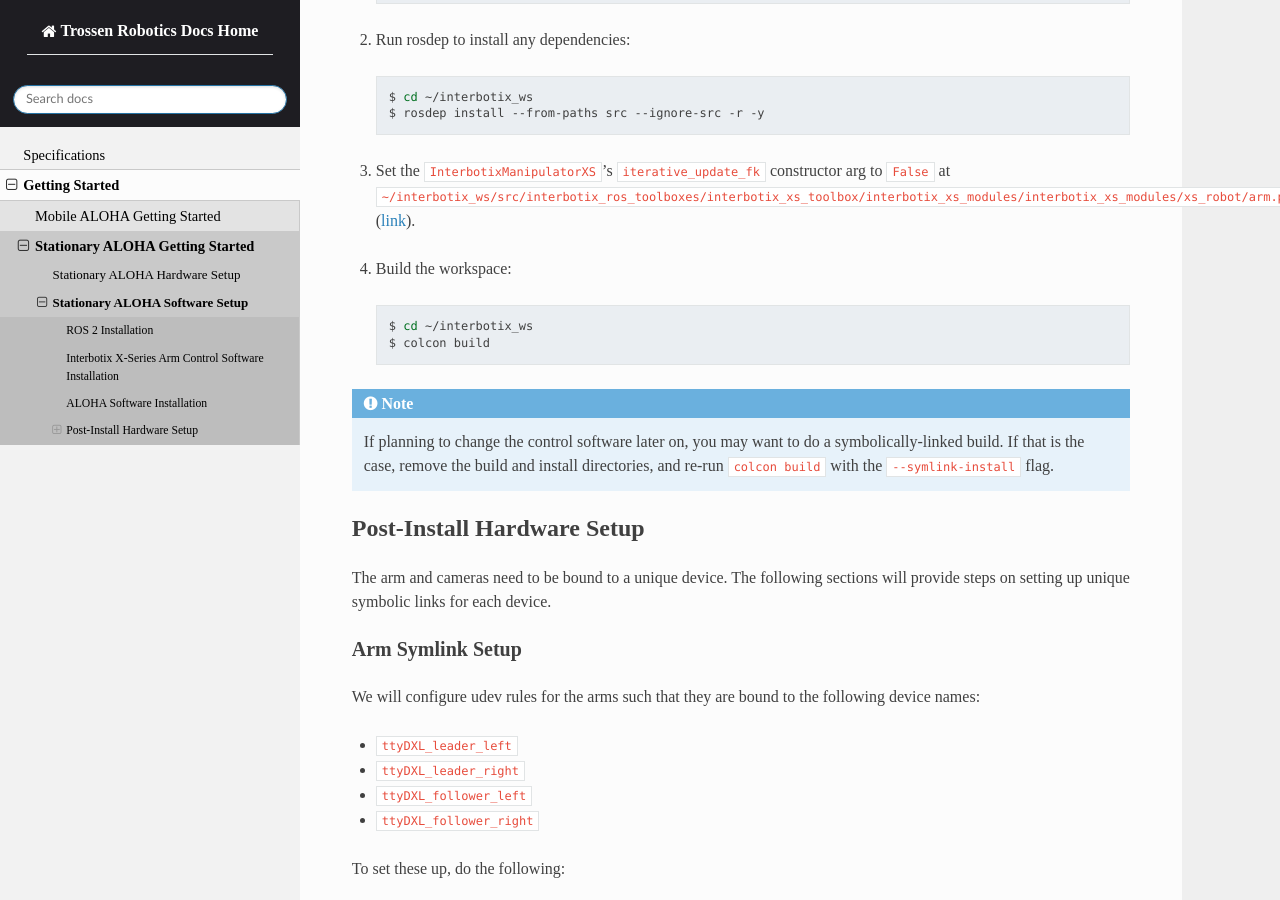
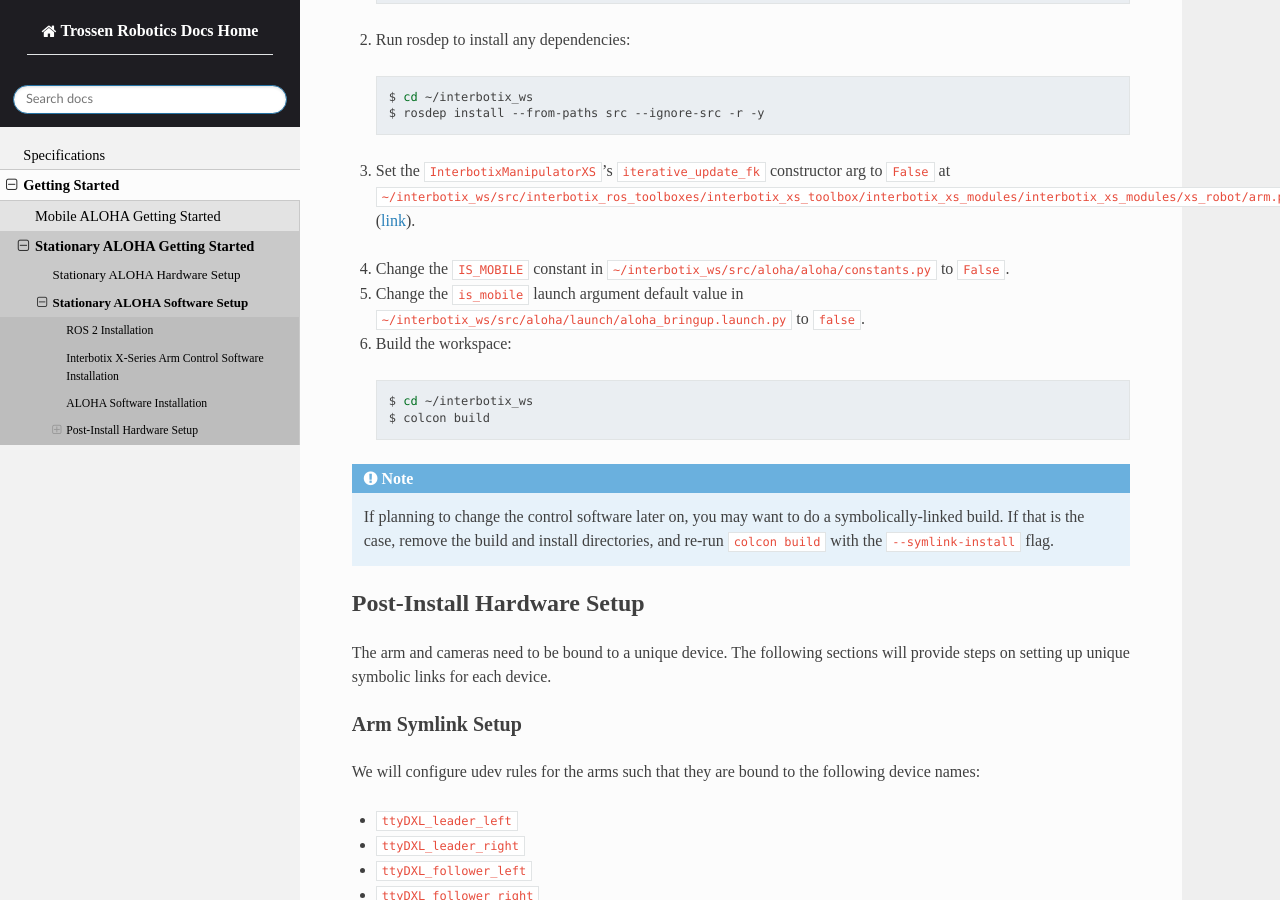
Before and after one commit to TrossenRobotics/aloha_docs, a Sphinx documentation site: the page built from docs/getting_started/stationary/software_setup.rst, in a window 1280 px wide and 900 px high, scrolled down 1267 px. Built offline with Sphinx 7.4.7 and the Read the Docs theme 2.0.0, drawn with Linux system fonts in a browser that asks for light colours; some web fonts are replaced.

Commit message:
Add is_mobile config note

```diff
--- a/docs/getting_started/stationary/software_setup.rst
+++ b/docs/getting_started/stationary/software_setup.rst
@@ -73,7 +73,11 @@ ALOHA Software Installation
 
 .. _`link`: https://github.com/Interbotix/interbotix_ros_toolboxes/blob/c187bcea89b60391244bb19943ebd78f770aa975/interbotix_xs_toolbox/interbotix_xs_modules/interbotix_xs_modules/xs_robot/arm.py#L81
 
-4.  Build the workspace:
+4.  Change the ``IS_MOBILE`` constant in ``~/interbotix_ws/src/aloha/aloha/constants.py`` to ``False``.
+
+5.  Change the ``is_mobile`` launch argument default value in ``~/interbotix_ws/src/aloha/launch/aloha_bringup.launch.py`` to ``false``.
+
+6.  Build the workspace:
 
   .. code-block:: bash
 
```
